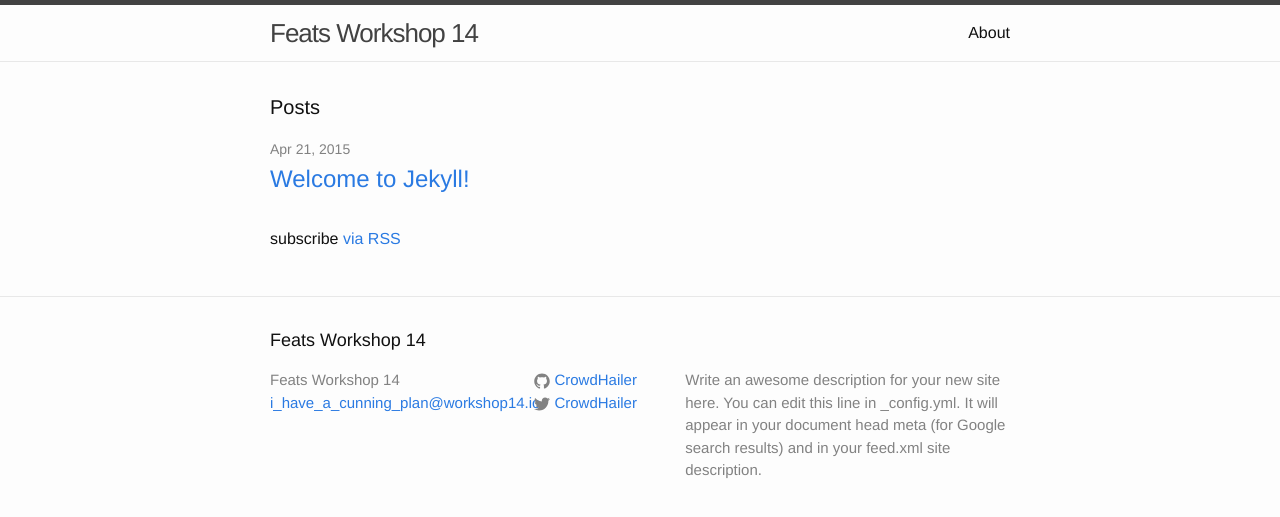
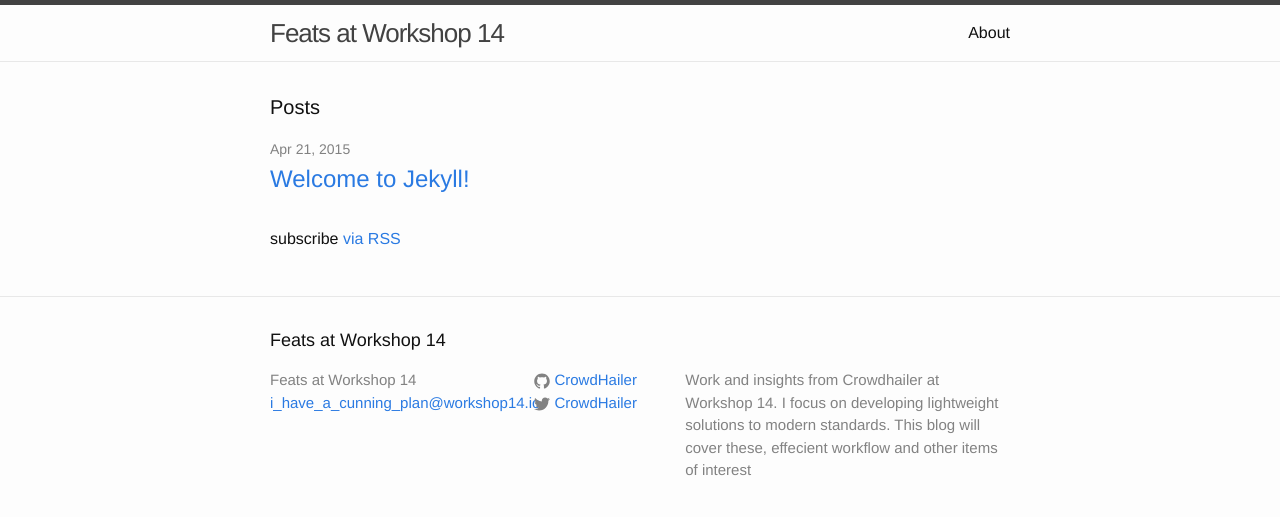
Before and after one commit to NadiDami/CrowdHailer.github.io, a Jekyll site: the page built from index.html, in a window 1280 px wide. Shown: the top 517 px of the page. Built offline with Jekyll 4.4.1, drawn with Linux system fonts in a browser that asks for light colours.

Commit message:
page description

```diff
--- a/_config.yml
+++ b/_config.yml
@@ -1,10 +1,10 @@
 # Site settings
-title: Feats Workshop 14
+title: Feats at Workshop 14
 email: i_have_a_cunning_plan@workshop14.io
 description: > # this means to ignore newlines until "baseurl:"
-  Write an awesome description for your new site here. You can edit this
-  line in _config.yml. It will appear in your document head meta (for
-  Google search results) and in your feed.xml site description.
+  Work and insights from Crowdhailer at Workshop 14.
+  I focus on developing lightweight solutions to modern standards.
+  This blog will cover these, effecient workflow and other items of interest
 baseurl: "" # the subpath of your site, e.g. /blog/
 url: "http://feats.workshop14.io" # the base hostname & protocol for your site
 twitter_username: CrowdHailer
```
